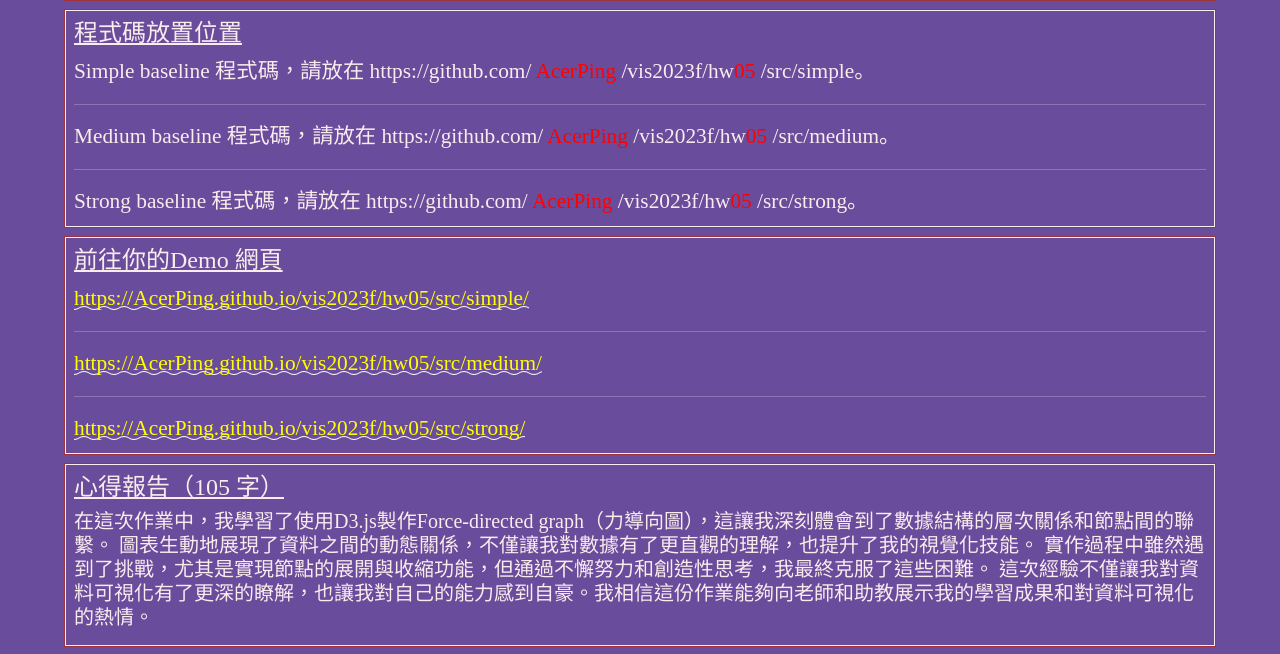
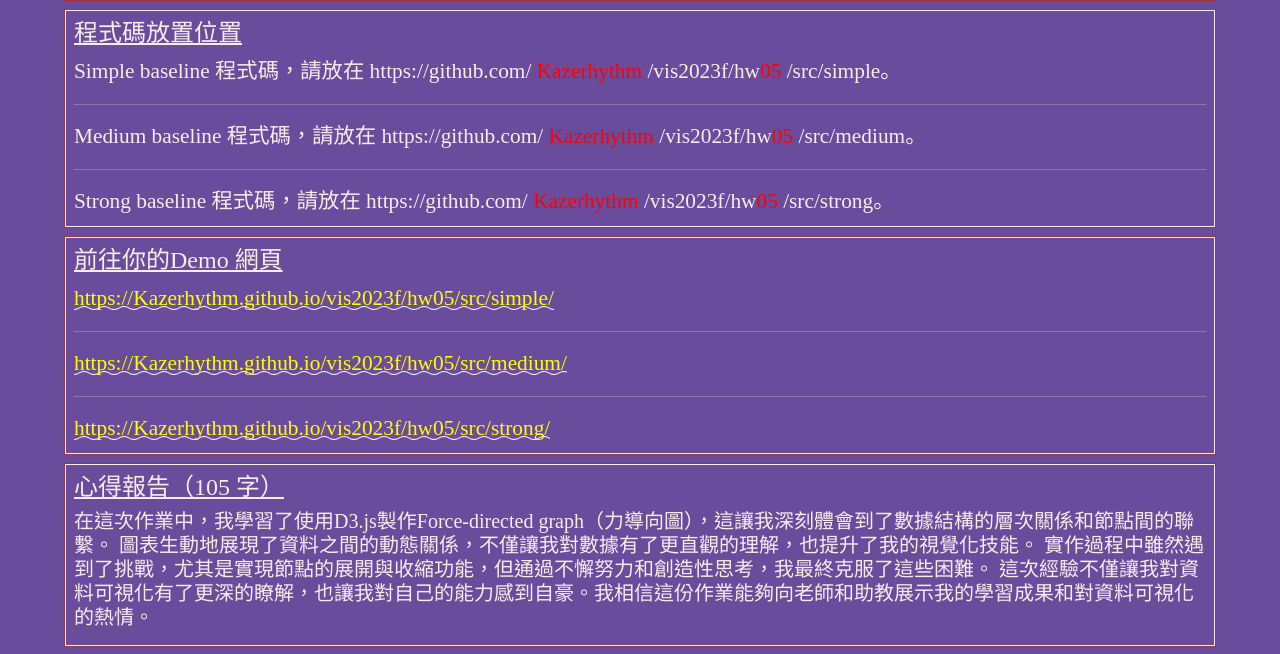
Before and after one commit to Kazerhythm/vis2023f, a plain HTML site: page hw05/index.html in a window 1280 px wide. Shown: the part 83-737 px from the top of the page. Drawn offline with nearby package versions, Linux system fonts and the light colour scheme.

Commit message:
Update index.html

```diff
--- a/hw05/index.html
+++ b/hw05/index.html
@@ -181,21 +181,21 @@
     <div class="col-md-12 twenty">
       <h4><u>程式碼放置位置</u></h4>
       Simple baseline 程式碼，請放在 https://github.com/
-      <span style="color:red;">AcerPing</span>
+      <span style="color:red;">Kazerhythm</span>
       /vis2023f/hw<span style="color:red;">05</span>
       /src/simple。
       <br>
 
       <hr>
       Medium baseline 程式碼，請放在 https://github.com/
-      <span style="color:red;">AcerPing</span>
+      <span style="color:red;">Kazerhythm</span>
       /vis2023f/hw<span style="color:red;">05</span>
       /src/medium。
       <br>
 
       <hr>
       Strong baseline 程式碼，請放在 https://github.com/
-      <span style="color:red;">AcerPing</span>
+      <span style="color:red;">Kazerhythm</span>
       /vis2023f/hw<span style="color:red;">05</span>
       /src/strong。
       <br>
@@ -209,11 +209,11 @@
   <div class="row hw12">
     <div class="col-md-12 twenty">
       <h4><u>前往你的Demo 網頁</u></h4>
-      <a href="https://AcerPing.github.io/vis2023f/hw05/src/simple/" target="_blank">https://AcerPing.github.io/vis2023f/hw05/src/simple/</a>
+      <a href="https://Kazerhythm.github.io/vis2023f/hw05/src/simple/" target="_blank">https://Kazerhythm.github.io/vis2023f/hw05/src/simple/</a>
       <hr>
-      <a href="https://AcerPing.github.io/vis2023f/hw05/src/medium/" target="_blank">https://AcerPing.github.io/vis2023f/hw05/src/medium/</a>
+      <a href="https://Kazerhythm.github.io/vis2023f/hw05/src/medium/" target="_blank">https://Kazerhythm.github.io/vis2023f/hw05/src/medium/</a>
       <hr>
-      <a href="https://AcerPing.github.io/vis2023f/hw05/src/strong/" target="_blank">https://AcerPing.github.io/vis2023f/hw05/src/strong/</a>
+      <a href="https://Kazerhythm.github.io/vis2023f/hw05/src/strong/" target="_blank">https://Kazerhythm.github.io/vis2023f/hw05/src/strong/</a>
       </div>
   </div>
 
@@ -298,7 +298,7 @@
     <div class="col-md-12 twenty">
       <h4><u>Simple_baseline</u></h4>
       <iframe width="100%" height="500" frameborder="0" style="background-color: #FFFFFF"
-      src="https://observablehq.com/embed/e6c6bf8d2671148e@66?cell=*"></iframe>
+      src="https://observablehq.com/embed/c8fe20d0227b7e57@89?cell=*"></iframe>
     </div>
   </div>
 <!-- ------------------------------------------------>
@@ -309,6 +309,7 @@
       src="https://observablehq.com/embed/87bffca52c854ff5?cell=*"></iframe>
       </div>
   </div>
+  <!-- ------------------------------------------------>
   <div class="row hw12">
     <div class="col-md-12 twenty">
       <h4><u>Strong_baseline</u></h4>
```
